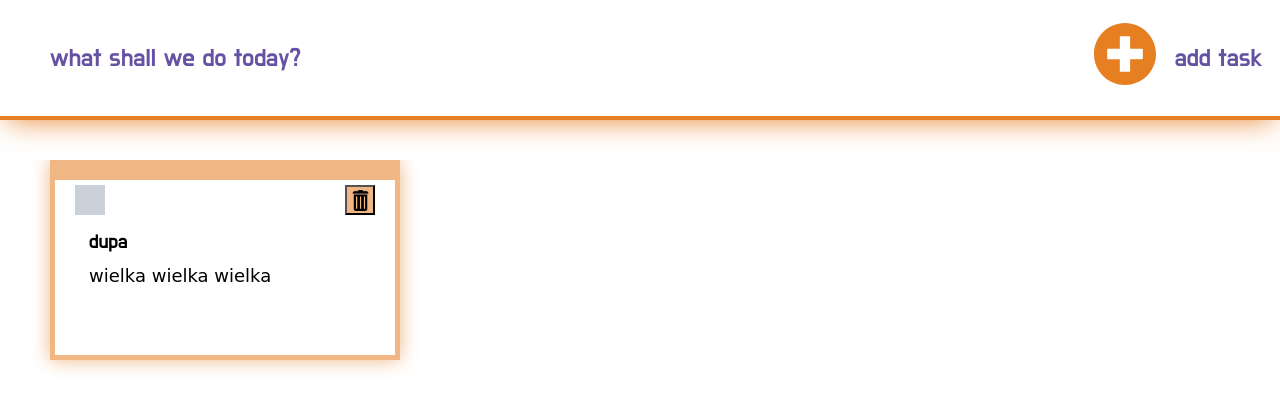
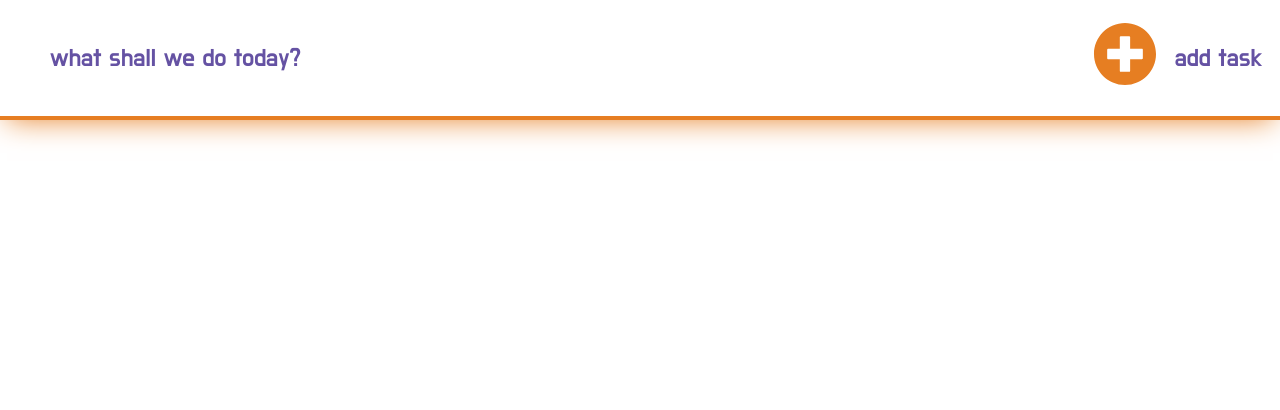
Before and after one commit to chimi-aku/todo, a plain HTML site: page index.html in a window 1280 px wide. Both pictures are taken after a click on the button 360 px from the left and 200 px from the top of the page. Drawn offline with Linux system fonts and the light colour scheme; a web font is replaced by a local one.

Commit message:
make deleting of tasks

```diff
--- a/script.js
+++ b/script.js
@@ -1,5 +1,6 @@
 const addTaskBtn = document.querySelector('.add_task_btn');
 const body = document.querySelector('body');
+let deleteTaskBtns;
 
 const whoIsLogged = {
     login: 'testuser',
@@ -76,6 +77,8 @@ function closeAddTaskForm() {
 }
 
 function addTaskFromForm() {
+
+    listenDeleteBtns()
     const inputTaskName = document.querySelector('.form_input');
     const inputTaskDes = document.querySelector('.form_textarea');
 
@@ -97,11 +100,36 @@ function addTaskFromForm() {
 
     updateLocalStorage();
     showTasks();
+
+    listenDeleteBtns();
+
 }
 
 
 function addTask() {
     showAddTaskForm();
+}
+
+function deleteTask(e) {
+    console.log(e.target.parentNode);
+
+    for(let user of users){
+        if(user.login == whoIsLogged.login){
+            let i = 0;
+            for(let t of user.tasks) {
+                if(t.id == e.target.parentNode.dataset.id){
+                    user.tasks.splice(i, 1);
+                    updateLocalStorage();
+                    showTasks();
+                    console.log(users);
+                    return;
+                }
+                i++;
+            }
+        }
+
+    }
+
 }
 
 function updateLocalStorage() {
@@ -110,6 +138,7 @@ function updateLocalStorage() {
         localStorage.setItem('users data', JSON.stringify(users));
     }
 }
+
 
 function showTasks() {
     const taskSection = document.querySelector('.tasks_section');
@@ -152,12 +181,22 @@ function showTasks() {
             }
         }
     }
+    listenDeleteBtns();
 
 
 }
 
+function listenDeleteBtns() {
+        /* set listening on delete Task btns */
+        deleteTaskBtns = document.querySelectorAll('.delete_btn').forEach(btn =>
+        btn.addEventListener('click', deleteTask));
+        console.log(deleteTaskBtns);
+}
 
 /**MAIN**/
+
 showTasks();
+listenDeleteBtns();
+
 //showAddTaskForm();
 addTaskBtn.addEventListener('click', addTask);
--- a/style.css
+++ b/style.css
@@ -202,6 +202,7 @@ body {
     display: flex;
     justify-content: flex-start;
     align-items: flex-start;
+    align-content: flex-start;
     flex-wrap: wrap;
     overflow: auto;
     height: 100%;
```
